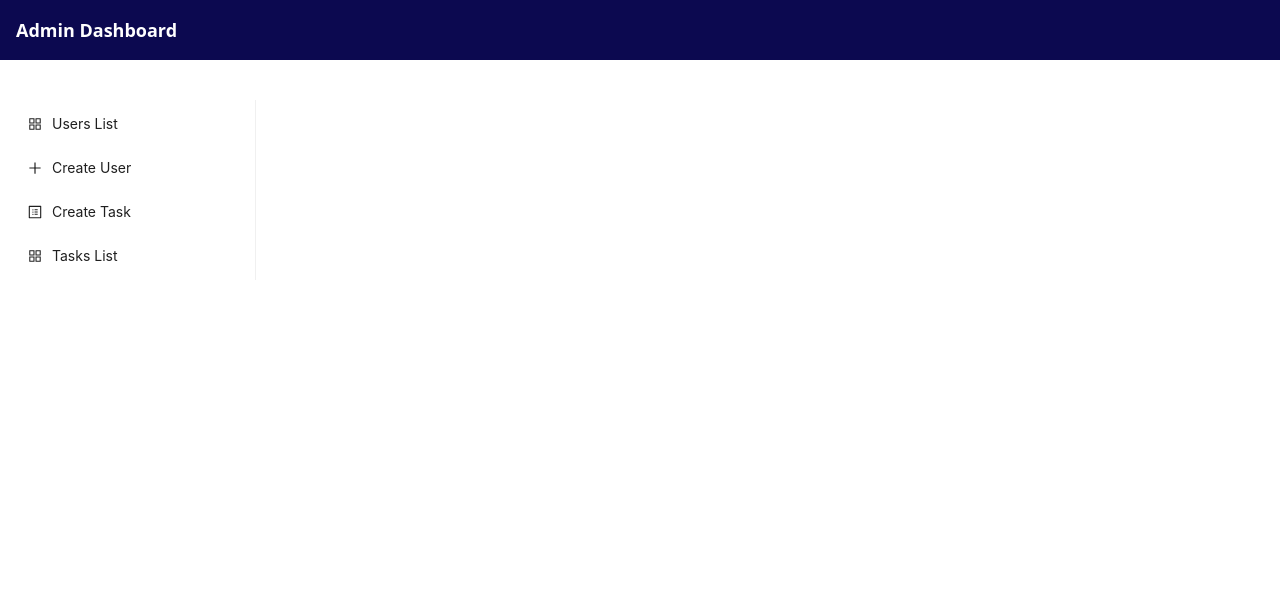
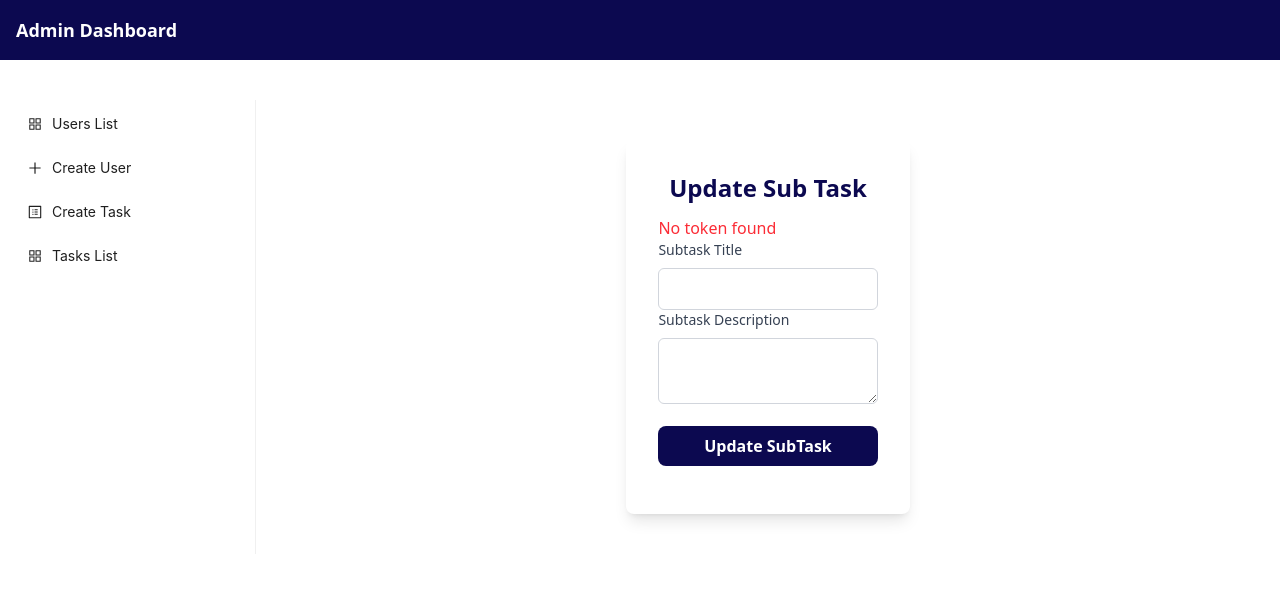
Before and after one commit to PrincyChauhan/taskify, a React (Vite) app in the folder frontend/: page /update-subtask/1/1 in a window 1280 px wide. Shown: the top 592 px of the page. Built offline with nearby package versions, Linux system fonts and the light colour scheme.

Commit message:
Update Subtask

```diff
--- a/frontend/src/App.jsx
+++ b/frontend/src/App.jsx
@@ -10,6 +10,8 @@ import CreateSubTask from "./Pages/CreateSubTask";
 import Navbar from "./components/Navbar";
 import Sidebar from "./components/Sidebar";
 import UpdateTask from "./Pages/UpdateTask";
+import UpdateSubTask from "./Pages/UpdateSubTask";
+
 const App = () => {
   const showSidebar =
     window.location.pathname !== "/login" &&
@@ -31,6 +33,10 @@ const App = () => {
             <Route path="/view-task/:taskId" element={<ViewTask />} />
             <Route path="/update-task/:taskId" element={<UpdateTask />} />
             <Route path="/create-subtask/:taskId" element={<CreateSubTask />} />
+            <Route
+              path="/update-subtask/:taskId/:subtaskId"
+              element={<UpdateSubTask />}
+            />
           </Routes>
         </div>
       </div>
--- /dev/null
+++ b/frontend/src/Pages/UpdateSubTask.jsx
@@ -0,0 +1,138 @@
+import axios from "axios";
+import React, { useEffect, useState } from "react";
+import { useNavigate, useParams } from "react-router-dom";
+
+const UpdateSubTask = () => {
+  const { taskId, subtaskId } = useParams();
+  const [subtask, setSubtask] = useState({
+    title: "",
+    description: "",
+  });
+
+  const [error, setError] = useState("");
+  const [success, setSuccess] = useState("");
+  const [loading, setLoading] = useState(false);
+
+  const navigate = useNavigate();
+
+  useEffect(() => {
+    const fetchSubTask = async () => {
+      try {
+        const token = localStorage.getItem("token");
+        if (!token) {
+          setError("No token found");
+          return;
+        }
+        const response = await axios.get(
+          `http://localhost:3000/subtask/get-subtask/${subtaskId}`,
+          {
+            headers: {
+              Authorization: `Bearer ${token}`,
+            },
+          }
+        );
+        setSubtask(response.data.subtask);
+      } catch (error) {
+        console.log(error);
+        setError("Error while fetching subtask: " + error.message);
+      }
+    };
+    fetchSubTask();
+  }, [subtaskId]);
+
+  const handleChange = (e) => {
+    const { name, value } = e.target;
+    setSubtask((prev) => ({ ...prev, [name]: value }));
+  };
+
+  const handleSubmit = async (e) => {
+    e.preventDefault();
+    setLoading(true);
+    try {
+      const token = localStorage.getItem("token");
+      const response = await axios.post(
+        `http://localhost:3000/subtask/update-subtask`,
+        {
+          subtaskId,
+          taskId,
+          title: subtask.title,
+          description: subtask.description,
+          isCompleted: subtask.isCompleted,
+        },
+        {
+          headers: {
+            Authorization: `Bearer ${token}`,
+          },
+        }
+      );
+      console.log(response.data);
+      if (response.data.success) {
+        setSuccess("Subtask updated successfully!");
+        navigate(`/view-task/${taskId}`);
+      } else {
+        setError("Failed to update subtask.");
+      }
+    } catch (error) {
+      console.log("Error while updating subtask: " + error.message);
+      setError("Error while updating subtask: " + error.message);
+    } finally {
+      setLoading(false);
+    }
+  };
+
+  return (
+    <div>
+      <div className="flex flex-col items-center justify-center p-10 w-full h-[100%] font-poppins">
+        <div className="bg-white p-8 rounded-lg shadow-lg w-[30%]">
+          <h2 className="text-2xl font-bold text-center mb-3 text-[#0C0950]">
+            Update Sub Task
+          </h2>
+          {loading ? (
+            <div className="flex justify-center items-center mb-4">
+              <div className="animate-spin border-4 border-t-4 border-blue-600 border-solid rounded-full w-8 h-8"></div>
+            </div>
+          ) : (
+            <form onSubmit={handleSubmit}>
+              {error && <p className="text-red-500">{error}</p>}
+              {success && <p className="text-green-500">{success}</p>}
+              <div className="mb-4">
+                <label className="block text-sm font-medium text-gray-700 mb-2">
+                  Subtask Title
+                </label>
+                <input
+                  name="title"
+                  type="text"
+                  id="title"
+                  value={subtask.title}
+                  onChange={handleChange}
+                  className="w-full px-4 py-2 border border-gray-300 rounded-md"
+                />
+                <div className="mb-4">
+                  <label className="block text-sm font-medium text-gray-700 mb-2">
+                    Subtask Description
+                  </label>
+                  <textarea
+                    className="w-full px-4 py-2 border border-gray-300 rounded-md"
+                    type="text"
+                    id="description"
+                    name="description"
+                    value={subtask.description}
+                    onChange={handleChange}
+                  ></textarea>
+                </div>
+                <button
+                  type="submit"
+                  className="w-full py-2 px-4 bg-[#0C0950] text-white font-semibold rounded-lg hover:bg-[#161179] focus:outline-none"
+                >
+                  Update SubTask
+                </button>
+              </div>
+            </form>
+          )}
+        </div>
+      </div>
+    </div>
+  );
+};
+
+export default UpdateSubTask;
--- a/frontend/src/Pages/ViewTask.jsx
+++ b/frontend/src/Pages/ViewTask.jsx
@@ -4,6 +4,7 @@ import { useNavigate, useParams } from "react-router-dom";
 import { toast } from "react-toastify";
 import { FaPencil } from "react-icons/fa6";
 import { MdDeleteOutline } from "react-icons/md";
+
 const ViewTask = () => {
   const navigate = useNavigate();
   const { taskId } = useParams();
@@ -56,6 +57,10 @@ const ViewTask = () => {
 
   const handleCreateSubtask = () => {
     navigate(`/create-subtask/${taskId}`);
+  };
+
+  const handleUpdateSubtask = (subTaskId) => {
+    navigate(`/update-subtask/${taskId}/${subTaskId}`);
   };
 
   return (
@@ -200,7 +205,10 @@ const ViewTask = () => {
 
                 {/* Icons for Edit and Delete */}
                 <div className="flex gap-4 mt-4">
-                  <FaPencil className="cursor-pointer hover:text-blue-700" />
+                  <FaPencil
+                    className="cursor-pointer hover:text-blue-700"
+                    onClick={() => handleUpdateSubtask(subtask.id)}
+                  />
                   <MdDeleteOutline className="cursor-pointer hover:text-red-700" />
                 </div>
               </div>
```
